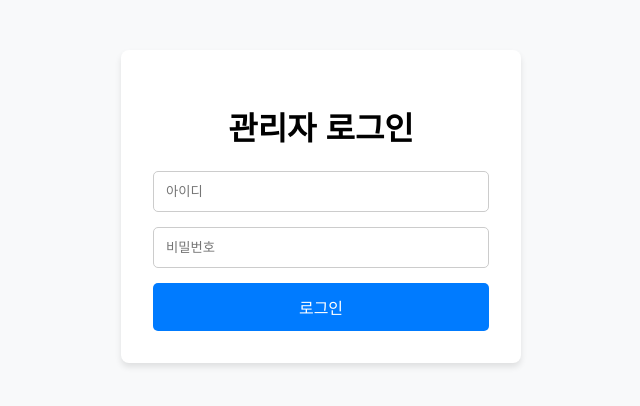
After one commit to lyusia0000/abcd1234, a Flask app: template templates/login.html in a window 1280 px wide. The commit adds this page. Shown: the top 406 px of the page, without its empty margins (319-959 px from the left). Run offline with Flask 3, Linux system fonts and the light colour scheme; the template is opened without the code that fills it, so the values that code supplies are empty; parts of the project's set-up code (start-up, migrations or seed data) failed here and were passed over.

Commit message:
Adjust text position

```diff
--- a/app.py
+++ b/app.py
@@ -1,26 +1,28 @@
 import os
 import pandas as pd
 import io
-import sqlite3 # 데이터베이스를 위해 추가
-from flask import Flask, render_template, request, redirect, url_for, flash, send_file
+import sqlite3
+from flask import Flask, render_template, request, redirect, url_for, flash, send_file, session
 from PIL import Image, ImageDraw, ImageFont
 
 # --- 초기 설정 ---
 app = Flask(__name__)
-app.secret_key = 'supersecretkey_for_db'
+# session을 사용하려면 secret_key가 반드시 필요합니다.
+app.secret_key = 'a_very_secret_key_for_session'
+
+# 관리자 로그인 정보 (요청하신대로 설정)
+ADMIN_USERNAME = 'tkeoehguq'
+ADMIN_PASSWORD = '2025vhgkdrhdeo'
 
 # 폴더 및 데이터베이스 경로 설정
-# PythonAnywhere 서버의 전체 경로를 사용해야 합니다.
 BASE_DIR = '/home/Jeongsh/abcd1234' # ★ 본인의 아이디와 폴더명 확인
 UPLOAD_FOLDER = os.path.join(BASE_DIR, 'uploads')
 RESOURCE_FOLDER = os.path.join(BASE_DIR, 'resources')
-DATABASE_PATH = os.path.join(BASE_DIR, 'participants.db') # 데이터베이스 파일 경로
+DATABASE_PATH = os.path.join(BASE_DIR, 'participants.db')
 
 os.makedirs(UPLOAD_FOLDER, exist_ok=True)
 
-# === 데이터베이스 관련 코드 추가 ===
 def init_db():
-    """앱 시작 시 데이터베이스와 테이블이 없으면 생성"""
     with sqlite3.connect(DATABASE_PATH) as conn:
         cursor = conn.cursor()
         cursor.execute('''
@@ -33,19 +35,45 @@ def init_db():
         conn.commit()
 
 # --- 웹 페이지 라우팅 ---
+
+@app.route('/login', methods=['GET', 'POST'])
+def login():
+    if request.method == 'POST':
+        username = request.form['username']
+        password = request.form['password']
+        if username == ADMIN_USERNAME and password == ADMIN_PASSWORD:
+            session['logged_in'] = True
+            flash('로그인 성공!')
+            return redirect(url_for('admin'))
+        else:
+            flash('아이디 또는 비밀번호가 올바르지 않습니다.')
+    return render_template('login.html')
+
+@app.route('/logout')
+def logout():
+    session.pop('logged_in', None)
+    flash('로그아웃 되었습니다.')
+    return redirect(url_for('lookup'))
+
 @app.route('/admin')
 def admin():
+    if not session.get('logged_in'):
+        return redirect(url_for('login'))
     return render_template('admin.html')
 
 @app.route('/upload', methods=['POST'])
 def upload_file():
-    """엑셀 파일을 업로드하고 데이터를 데이터베이스에 저장합니다."""
+    if not session.get('logged_in'):
+        return redirect(url_for('login'))
+
     if 'file' not in request.files:
-        flash('파일이 없습니다.'); return redirect(url_for('admin'))
+        flash('파일이 없습니다.')
+        return redirect(url_for('admin'))
 
     file = request.files['file']
     if file.filename == '':
-        flash('파일을 선택해주세요.'); return redirect(url_for('admin'))
+        flash('파일을 선택해주세요.')
+        return redirect(url_for('admin'))
 
     if file:
         filepath = os.path.join(UPLOAD_FOLDER, file.filename)
@@ -53,14 +81,12 @@ def upload_file():
         try:
             df = pd.read_excel(filepath)
             if not {'이름', '기관', '이메일'}.issubset(df.columns):
-                flash("엑셀 파일에 '이름', '기관', '이메일' 컬럼이 모두 필요합니다."); return redirect(url_for('admin'))
+                flash("엑셀 파일에 '이름', '기관', '이메일' 컬럼이 모두 필요합니다.")
+                return redirect(url_for('admin'))
 
-            # 데이터베이스에 연결
             with sqlite3.connect(DATABASE_PATH) as conn:
                 cursor = conn.cursor()
-                # 기존 명단을 모두 지웁니다 (업데이트를 위해).
                 cursor.execute('DELETE FROM participants')
-                # 새 명단을 데이터베이스에 추가합니다.
                 for index, row in df.iterrows():
                     cursor.execute(
                         'INSERT INTO participants (email, name, institution) VALUES (?, ?, ?)',
@@ -72,7 +98,8 @@ def upload_file():
             return redirect(url_for('admin'))
 
         except Exception as e:
-            flash(f'파일 처리 중 오류 발생: {e}'); return redirect(url_for('admin'))
+            flash(f'파일 처리 중 오류 발생: {e}')
+            return redirect(url_for('admin'))
 
     return redirect(url_for('admin'))
 
@@ -83,15 +110,54 @@ def lookup():
 @app.route('/certificate')
 def certificate_view():
     email = request.args.get('email')
-    if not email: return redirect(url_for('lookup'))
+    if not email:
+        return redirect(url_for('lookup'))
 
     user_info = None
     with sqlite3.connect(DATABASE_PATH) as conn:
         cursor = conn.cursor()
-        # 데이터베이스에서 이메일로 참가자 조회
         cursor.execute('SELECT name, institution FROM participants WHERE email = ?', (email,))
         user_info = cursor.fetchone()
 
-if not user_info:
-    flash('등록되지 않은 이메일입니다. 다시 확인해주세요.') # <-- 끝에 ' 추가
-    return redirect(url_for('lookup'))
+    if not user_info:
+        flash('등록되지 않은 이메일입니다. 다시 확인해주세요.')
+        return redirect(url_for('lookup'))
+
+    name, institution = user_info
+    return render_template('certificate_view.html', name=name, email=email)
+
+
+@app.route('/generate_image')
+def generate_image():
+    email = request.args.get('email')
+
+    user_info = None
+    with sqlite3.connect(DATABASE_PATH) as conn:
+        cursor = conn.cursor()
+        cursor.execute('SELECT name, institution FROM participants WHERE email = ?', (email,))
+        user_info = cursor.fetchone()
+
+    if not user_info:
+        return "Invalid request", 400
+
+    name, institution = user_info
+
+    image = Image.open(os.path.join(RESOURCE_FOLDER, '참가확인증_2025001.png')).convert("RGBA")
+    draw = ImageDraw.Draw(image)
+    font_path = os.path.join(RESOURCE_FOLDER, 'NanumMyeongjoBold.ttf')
+    font = ImageFont.truetype(font_path, 22)
+    text_color = "black"
+
+    draw.text((290, 340), institution, font=font, fill=text_color)
+    draw.text((290, 400), name, font=font, fill=text_color)
+
+    img_io = io.BytesIO()
+    image.save(img_io, 'PNG')
+    img_io.seek(0)
+
+    return send_file(img_io, mimetype='image/png')
+
+init_db()
+
+if __name__ == '__main__':
+    app.run(debug=True)
--- a/templates/admin.html
+++ b/templates/admin.html
@@ -20,6 +20,7 @@
             <input type="file" name="file" accept=".xlsx, .xls" required>
             <button type="submit">명단 업로드</button>
         </form>
+        <a href="{{ url_for('logout') }}" style="color: #dc3545; margin-top: 20px;">로그아웃</a>
         <a href="{{ url_for('lookup') }}">참여자 조회 페이지로 가기</a>
     </div>
 </body>
--- /dev/null
+++ b/templates/login.html
@@ -0,0 +1,31 @@
+<!DOCTYPE html>
+<html lang="ko">
+<head>
+    <meta charset="UTF-8">
+    <title>관리자 로그인</title>
+    <style>
+        body { font-family: sans-serif; max-width: 400px; margin: 50px auto; background-color: #f8f9fa; }
+        .container { background: white; padding: 2em; border-radius: 8px; box-shadow: 0 4px 6px rgba(0,0,0,0.1); }
+        h1 { text-align: center; }
+        .flash { padding: 1em; margin-bottom: 1em; border-radius: 5px; background-color: #f8d7da; color: #721c24; text-align: center; }
+        form { display: flex; flex-direction: column; gap: 15px; }
+        input { padding: 12px; border: 1px solid #ccc; border-radius: 5px; }
+        button { padding: 12px; background-color: #007bff; color: white; border: none; border-radius: 5px; cursor: pointer; font-size: 16px; }
+    </style>
+</head>
+<body>
+    <div class="container">
+        <h1>관리자 로그인</h1>
+        {% with messages = get_flashed_messages() %}
+            {% if messages %}
+                <div class="flash">{{ messages[0] }}</div>
+            {% endif %}
+        {% endwith %}
+        <form method="post" action="{{ url_for('login') }}">
+            <input type="text" name="username" placeholder="아이디" required>
+            <input type="password" name="password" placeholder="비밀번호" required>
+            <button type="submit">로그인</button>
+        </form>
+    </div>
+</body>
+</html>
```
